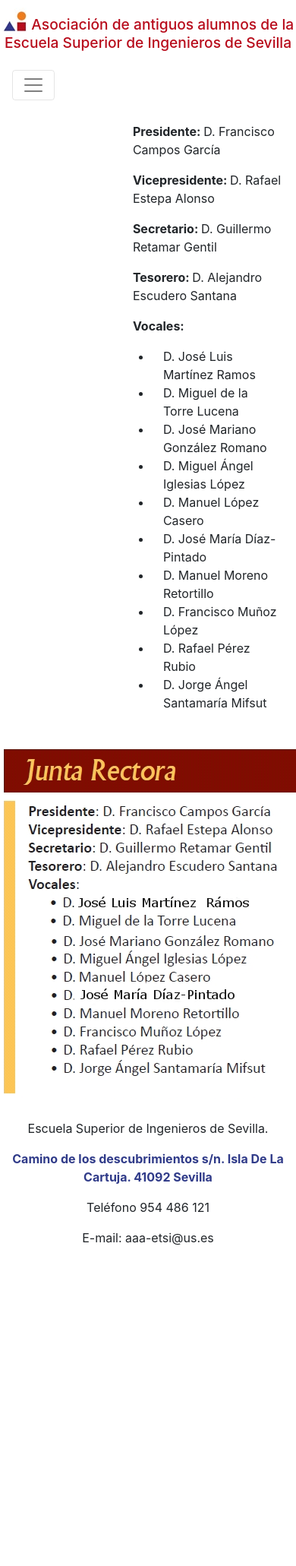
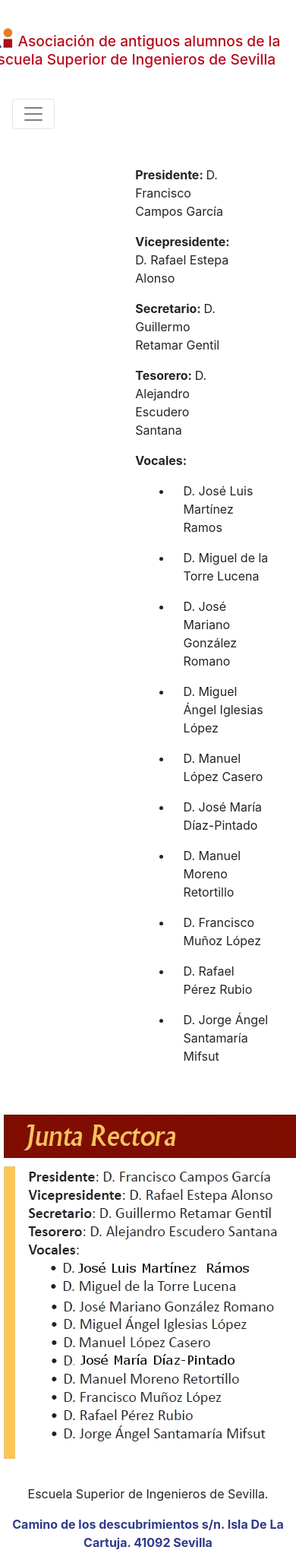
Before and after one commit to morolok/antiguos_alumnos_tfg, a Django app: page /antalumnos/juntaRectora/ in a window 390 px wide; the page is wider, and only the part inside the window is pictured. Shown: the top 2061 px of that part at 76% size. Before the commit the page ends 1639 px from the top of that part, so only its background shows below. Run offline with Django 3.2, Linux system fonts and the light colour scheme; some libraries are stand-ins or nearby versions.

Commit message:
Hacer responsive cada página

```diff
--- a/gestionBD/templates/actividades.html
+++ b/gestionBD/templates/actividades.html
@@ -17,7 +17,7 @@
 
     {% for actividad in actividades %}
         <div id="cadaActividadEnActividades" class="row">
-            <a class="col-12 col-sm-12 col-md-12 col-lg-12 col-xl-12" id="enlaceActividades" href="{% url 'actividad' titulo=actividad.titulo %}" ><p id="mostrandoTituloActividad">{{ actividad.titulo }}</p></a>
+            <a id="enlaceActividades" href="{% url 'actividad' titulo=actividad.titulo %}" ><p id="mostrandoTituloActividad" class="col-12 col-sm-12 col-md-12 col-lg-12 col-xl-12">{{ actividad.titulo }}</p></a>
             <p class="col-12 col-sm-12 col-md-12 col-lg-12 col-xl-12">{{ actividad.descripcion|slice:"0:75" }}...</p>
         </div>
     {% endfor %}
--- a/gestionBD/templates/acuerdosEmpresas.html
+++ b/gestionBD/templates/acuerdosEmpresas.html
@@ -24,9 +24,9 @@
     {% for acuerdo in acuerdos %}
         <div id="cadaAcuerdoConEmpresaEnAcuerdosEmpresas" class="row">
             {% if not acuerdo.texto and acuerdo.fichero %}
-                <a class="col-12 col-sm-12 col-md-12 col-lg-12 col-xl-12" id="enlaceAcuerdos" href="{{MEDIA_URL}}{{acuerdo.fichero}}" type="application/pdf" target="_blank"><p id="mostrandoNombreAcuerdoEmpresa">{{ acuerdo.nombre }}</p></a>
+                <a id="enlaceAcuerdos" href="{{MEDIA_URL}}{{acuerdo.fichero}}" type="application/pdf" target="_blank"><p id="mostrandoNombreAcuerdoEmpresa" class="col-12 col-sm-12 col-md-12 col-lg-12 col-xl-12">{{ acuerdo.nombre }}</p></a>
             {% elif acuerdo.texto %}
-                <a class="col-12 col-sm-12 col-md-12 col-lg-12 col-xl-12" id="enlaceAcuerdos"  href="{% url 'acuerdoEmpresa' nombre=acuerdo.nombre %}"><p id="mostrandoNombreAcuerdoEmpresa">{{ acuerdo.nombre }}</p></a>
+                <a id="enlaceAcuerdos"  href="{% url 'acuerdoEmpresa' nombre=acuerdo.nombre %}"><p id="mostrandoNombreAcuerdoEmpresa" class="col-12 col-sm-12 col-md-12 col-lg-12 col-xl-12">{{ acuerdo.nombre }}</p></a>
             {% endif %}
         </div>
     {% endfor %}
--- a/gestionBD/templates/base.html
+++ b/gestionBD/templates/base.html
@@ -20,10 +20,20 @@
 <body>
 
     <div id="cabecera">
-        <div id="logoYParrafoCabecera">
-            <img id="logoCabecera" src="{% static 'images/antalumnos_icono.ico' %}">
-            <h3 id="parrafoNombre">Asociación de antiguos alumnos de la Escuela Superior de Ingenieros de Sevilla</h3>
+
+
+        <div id="logoYParrafoCabecera" class="row">
+            <p class="col-4 col-sm-4 col-md-4 col-lg-4 col-xl-4"></p>
+
+            <div>
+                <img id="logoCabecera" src="{% static 'images/antalumnos_icono.ico' %}">
+                <h5 id="parrafoNombre">Asociación de antiguos alumnos de la Escuela Superior de Ingenieros de Sevilla</h5>
+            </div>
+
+            <p class="col-4 col-sm-4 col-md-4 col-lg-4 col-xl-4"></p>
+            <p class="col-4 col-sm-4 col-md-4 col-lg-4 col-xl-4"></p>
         </div>
+
 
         <nav class="navbar navbar-expand-lg navbar-light">
             <button class="navbar-toggler" type="button" data-toggle="collapse" data-target="#navbarSupportedContent" aria-controls="navbarSupportedContent" aria-expanded="false" aria-label="Toggle navigation">
@@ -78,6 +88,7 @@
             </div>
         </nav>
 
+
     </div>
 
 
--- a/gestionBD/templates/empleo.html
+++ b/gestionBD/templates/empleo.html
@@ -18,8 +18,8 @@
 
     {% for ofertaEmpleo in ofertasEmpleo %}
         <div id="cadaOfertaEmpleo" class="row">
-            <a id="enlaceOfertasEmpleo" class="col-12 col-sm-12 col-md-12 col-lg-12 col-xl-12" href="{% url 'ofertaEmpleo' titulo=ofertaEmpleo.titulo %}">
-                <p id="mostrandoTituloOfertaEmpleo">{{ ofertaEmpleo.titulo }}</p>
+            <a id="enlaceOfertasEmpleo" href="{% url 'ofertaEmpleo' titulo=ofertaEmpleo.titulo %}">
+                <p id="mostrandoTituloOfertaEmpleo" class="col-12 col-sm-12 col-md-12 col-lg-12 col-xl-12">{{ ofertaEmpleo.titulo }}</p>
             </a>
             <p class="col-12 col-sm-12 col-md-12 col-lg-12 col-xl-12">{{ ofertaEmpleo.texto|slice:"0:75" }}...</p>
         </div>
--- a/gestionBD/templates/juntaRectora.html
+++ b/gestionBD/templates/juntaRectora.html
@@ -10,23 +10,85 @@
 
 <div id="cuerpo">
 
-    <div id="miembrosJuntaRectora" class="row">
-        <p class="col-12 col-sm-12 col-md-12 col-lg-12 col-xl-12"><strong>Presidente: </strong>D. Francisco Campos García</p>
-        <p class="col-12 col-sm-12 col-md-12 col-lg-12 col-xl-12"><strong>Vicepresidente: </strong>D. Rafael Estepa Alonso</p>
-        <p class="col-12 col-sm-12 col-md-12 col-lg-12 col-xl-12"><strong>Secretario: </strong>D. Guillermo Retamar Gentil</p>
-        <p class="col-12 col-sm-12 col-md-12 col-lg-12 col-xl-12"><strong>Tesorero: </strong>D. Alejandro Escudero Santana</p>
-        <p class="col-12 col-sm-12 col-md-12 col-lg-12 col-xl-12"><strong>Vocales: </strong></p>
+    <div id="miembrosJuntaRectora">
+        <div class="row">
+            <p class="col-5 col-sm-5 col-md-5 col-lg-5 col-xl-5"></p>
+            <p id="parrafoMiembro" class="col-5 col-sm-5 col-md-5 col-lg-5 col-xl-5"><strong>Presidente: </strong>D. Francisco Campos García</p>
+            <p class="col-2 col-sm-2 col-md-2 col-lg-2 col-xl-2"></p>
+        </div>
+        <div class="row">
+            <p class="col-5 col-sm-5 col-md-5 col-lg-5 col-xl-5"></p>
+            <p id="parrafoMiembro" class="col-5 col-sm-5 col-md-5 col-lg-5 col-xl-5"><strong>Vicepresidente: </strong>D. Rafael Estepa Alonso</p>
+            <p class="col-2 col-sm-2 col-md-2 col-lg-2 col-xl-2"></p>
+        </div>
+        <div class="row">
+            <p class="col-5 col-sm-5 col-md-5 col-lg-5 col-xl-5"></p>
+            <p id="parrafoMiembro" class="col-5 col-sm-5 col-md-5 col-lg-5 col-xl-5"><strong>Secretario: </strong>D. Guillermo Retamar Gentil</p>
+            <p class="col-2 col-sm-2 col-md-2 col-lg-2 col-xl-2"></p>
+        </div>
+        <div class="row">
+            <p class="col-5 col-sm-5 col-md-5 col-lg-5 col-xl-5"></p>
+            <p id="parrafoMiembro" class="col-5 col-sm-5 col-md-5 col-lg-5 col-xl-5"><strong>Tesorero: </strong>D. Alejandro Escudero Santana</p>
+            <p class="col-2 col-sm-2 col-md-2 col-lg-2 col-xl-2"></p>
+        </div>
+        <div class="row">
+            <p class="col-5 col-sm-5 col-md-5 col-lg-5 col-xl-5"></p>
+            <p id="parrafoMiembro" class="col-5 col-sm-5 col-md-5 col-lg-5 col-xl-5"><strong>Vocales: </strong></p>
+            <p class="col-2 col-sm-2 col-md-2 col-lg-2 col-xl-2"></p>
+        </div>
+
         <ul>
-            <li class="col-12 col-sm-12 col-md-12 col-lg-12 col-xl-12">D. José Luis Martínez Ramos</li>
-            <li class="col-12 col-sm-12 col-md-12 col-lg-12 col-xl-12">D. Miguel de la Torre Lucena</li>
-            <li class="col-12 col-sm-12 col-md-12 col-lg-12 col-xl-12">D. José Mariano González Romano</li>
-            <li class="col-12 col-sm-12 col-md-12 col-lg-12 col-xl-12">D. Miguel Ángel Iglesias López</li>
-            <li class="col-12 col-sm-12 col-md-12 col-lg-12 col-xl-12">D. Manuel López Casero</li>
-            <li class="col-12 col-sm-12 col-md-12 col-lg-12 col-xl-12">D. José María Díaz-Pintado</li>
-            <li class="col-12 col-sm-12 col-md-12 col-lg-12 col-xl-12">D. Manuel Moreno Retortillo</li>
-            <li class="col-12 col-sm-12 col-md-12 col-lg-12 col-xl-12">D. Francisco Muñoz López</li>
-            <li class="col-12 col-sm-12 col-md-12 col-lg-12 col-xl-12">D. Rafael Pérez Rubio</li>
-            <li class="col-12 col-sm-12 col-md-12 col-lg-12 col-xl-12">D. Jorge Ángel Santamaría Mifsut</li>
+
+            <div class="row">
+                <p class="col-5 col-sm-5 col-md-5 col-lg-5 col-xl-5"></p>
+                <li id="vocalJuntaRectora" class="col-5 col-sm-5 col-md-5 col-lg-5 col-xl-5">D. José Luis Martínez Ramos</li>
+                <p class="col-2 col-sm-2 col-md-2 col-lg-2 col-xl-2"></p>
+            </div>
+            <div class="row">
+                <p class="col-5 col-sm-5 col-md-5 col-lg-5 col-xl-5"></p>
+                <li id="vocalJuntaRectora" class="col-5 col-sm-5 col-md-5 col-lg-5 col-xl-5">D. Miguel de la Torre Lucena</li>
+                <p class="col-2 col-sm-2 col-md-2 col-lg-2 col-xl-2"></p>
+            </div>
+            <div class="row">
+                <p class="col-5 col-sm-5 col-md-5 col-lg-5 col-xl-5"></p>
+                <li id="vocalJuntaRectora" class="col-5 col-sm-5 col-md-5 col-lg-5 col-xl-5">D. José Mariano González Romano</li>
+                <p class="col-2 col-sm-2 col-md-2 col-lg-2 col-xl-2"></p>
+            </div>
+            <div class="row">
+                <p class="col-5 col-sm-5 col-md-5 col-lg-5 col-xl-5"></p>
+                <li id="vocalJuntaRectora" class="col-5 col-sm-5 col-md-5 col-lg-5 col-xl-5">D. Miguel Ángel Iglesias López</li>
+                <p class="col-2 col-sm-2 col-md-2 col-lg-2 col-xl-2"></p>
+            </div>
+            <div class="row">
+                <p class="col-5 col-sm-5 col-md-5 col-lg-5 col-xl-5"></p>
+                <li id="vocalJuntaRectora" class="col-5 col-sm-5 col-md-5 col-lg-5 col-xl-5">D. Manuel López Casero</li>
+                <p class="col-2 col-sm-2 col-md-2 col-lg-2 col-xl-2"></p>
+            </div>
+            <div class="row">
+                <p class="col-5 col-sm-5 col-md-5 col-lg-5 col-xl-5"></p>
+                <li id="vocalJuntaRectora" class="col-5 col-sm-5 col-md-5 col-lg-5 col-xl-5">D. José María Díaz-Pintado</li>
+                <p class="col-2 col-sm-2 col-md-2 col-lg-2 col-xl-2"></p>
+            </div>
+            <div class="row">
+                <p class="col-5 col-sm-5 col-md-5 col-lg-5 col-xl-5"></p>
+                <li id="vocalJuntaRectora" class="col-5 col-sm-5 col-md-5 col-lg-5 col-xl-5">D. Manuel Moreno Retortillo</li>
+                <p class="col-2 col-sm-2 col-md-2 col-lg-2 col-xl-2"></p>
+            </div>
+            <div class="row">
+                <p class="col-5 col-sm-5 col-md-5 col-lg-5 col-xl-5"></p>
+                <li id="vocalJuntaRectora" class="col-5 col-sm-5 col-md-5 col-lg-5 col-xl-5">D. Francisco Muñoz López</li>
+                <p class="col-2 col-sm-2 col-md-2 col-lg-2 col-xl-2"></p>
+            </div>
+            <div class="row">
+                <p class="col-5 col-sm-5 col-md-5 col-lg-5 col-xl-5"></p>
+                <li id="vocalJuntaRectora" class="col-5 col-sm-5 col-md-5 col-lg-5 col-xl-5">D. Rafael Pérez Rubio</li>
+                <p class="col-2 col-sm-2 col-md-2 col-lg-2 col-xl-2"></p>
+            </div>
+            <div class="row">
+                <p class="col-5 col-sm-5 col-md-5 col-lg-5 col-xl-5"></p>
+                <li id="vocalJuntaRectora" class="col-5 col-sm-5 col-md-5 col-lg-5 col-xl-5">D. Jorge Ángel Santamaría Mifsut</li>
+                <p class="col-2 col-sm-2 col-md-2 col-lg-2 col-xl-2"></p>
+            </div>
         </ul>
     </div>
 
--- a/static/css/antiguos_alumnos.css
+++ b/static/css/antiguos_alumnos.css
@@ -13,32 +13,29 @@ body{
 }
 
 
-/* Cabecera con el parrafo y el logo */
+/* Visiualización del logo y el nombre de la web en la página "base" */
 #cabecera{
-    padding-top: 10px;
-    padding-bottom: 1px;
-    text-align: center;
-    align-items: center;
+    padding-top: 1em;
+    padding-bottom: 0.5em;
 }
 
-
-/* El logo al lado del párrafo de la cabecera */
 #logoCabecera{
     vertical-align: bottom;
     display: inline;
 }
 
-
-/* El parrafo de la cabecera con el nombre de la página */
 #parrafoNombre{
     vertical-align: bottom;
+    display: inline;
     color: #B80C1C;
     font-size: 1.2em;
-    display: inline;
+    padding-top: 0.7em;
 }
 
 
-/* Logo y parrafo de la cabecera */
+
+
+
 #logoYParrafoCabecera{
     margin-bottom: 1em;
 }
@@ -97,40 +94,13 @@ body{
 
 
 /**/
-#tablaRevistaIngenio{
-    width: 40%;
+#direccionPostal{
+    clear: right;
 }
 
 
-/**/
-.cabeceraTablaRI{
-    padding: 5px;
-}
+/* Visualización de la página "juntaRectora" */
 
-
-/**/
-.elementoTablaRI{
-    border-bottom: 1px solid black;
-    padding: 5px;
-}
-
-
-/**/
-#logoPdfTablaRI{
-    width: 20px;
-    height: 20px;
-    vertical-align: center;
-}
-
-
-/**/
-#miembrosJuntaRectora{
-    margin-top: 20px;
-    margin-left: 40%;
-}
-
-
-/**/
 #imagenJuntaRectora{
     display: block;
     margin-left: auto;
@@ -139,12 +109,13 @@ body{
     margin-bottom: 5px;
 }
 
-
-/**/
-#direccionPostal{
-    clear: right;
+#miembrosJuntaRectora{
+    margin-top: 2em;
 }
 
+#vocalJuntaRectora{
+    margin-left: 2.5em;
+}
 
 /* Visualización de las páginas "actividades" y "actividad" */
 #cadaActividadEnActividades, #tituloPaginaActividades, #elementoDeActividad{
```
Also changed, not shown: other parts of static/css/antiguos_alumnos.css (+51 -10 lines), gestionBD/templates/noticia.html (+42 -13 lines), gestionBD/templates/noticias.html (+7 -4 lines), gestionBD/templates/ofertaEmpleo.html (+4 -4 lines), gestionBD/templates/revistaIngenio.html (+24 -10 lines), static/images/imagen_cabecera.png (added), static/images/pdf_icono.ico (added), static/images/pdf_icono.png (added).
